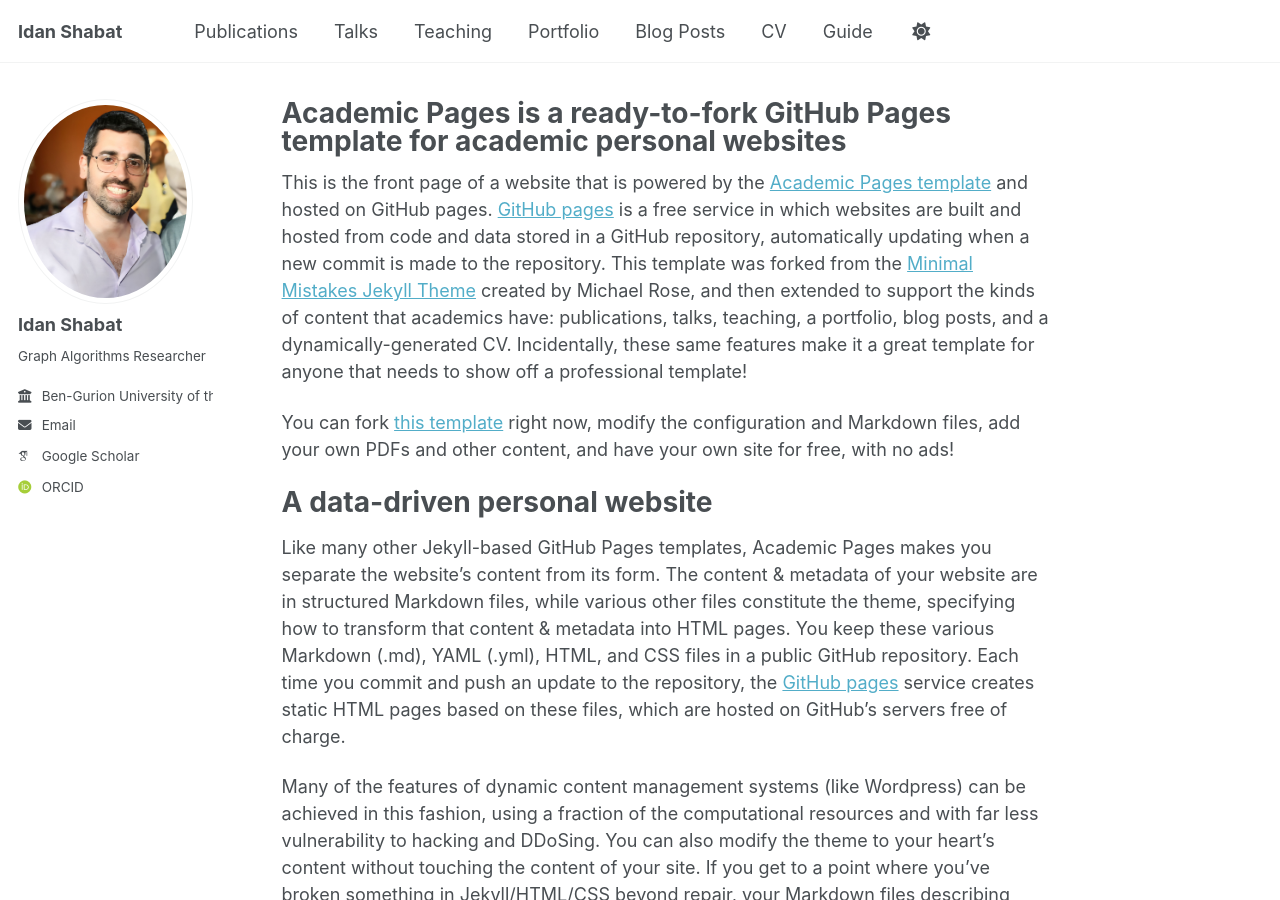
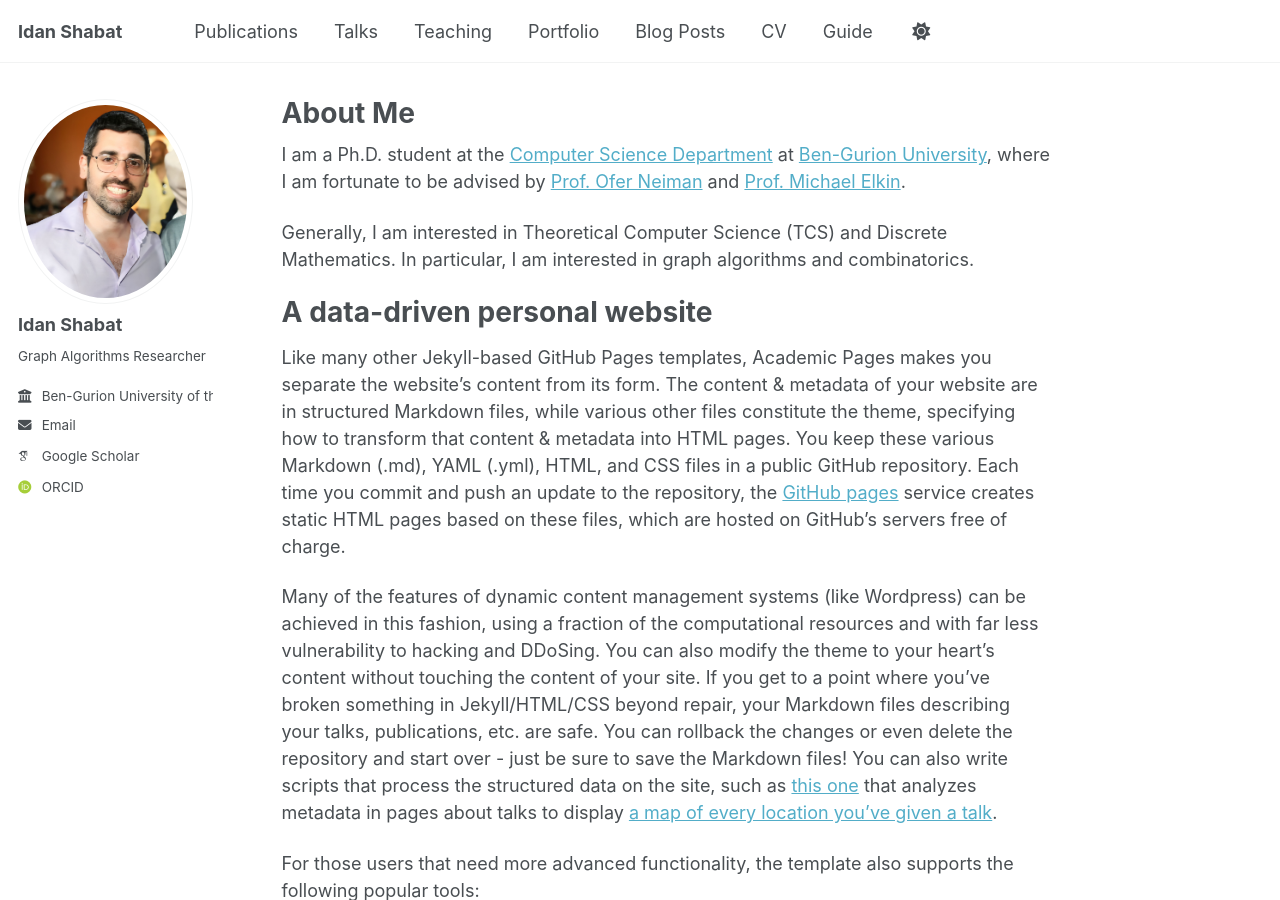
Before and after one commit to IdanShabat/idanshabat.github.io, a Jekyll site: the page built from _pages/about.md, in a window 1280 px wide and 900 px high. Built offline with Jekyll 4.4.1, drawn with Linux system fonts in a browser that asks for light colours; some web fonts are replaced; a script that is not in the unit is left out.

Commit message:
Update about.md

```diff
--- a/_pages/about.md
+++ b/_pages/about.md
@@ -1,15 +1,15 @@
 ---
 permalink: /
-title: "Academic Pages is a ready-to-fork GitHub Pages template for academic personal websites"
+title: "About Me"
 author_profile: true
 redirect_from:
   - /about/
   - /about.html
 ---
 
-This is the front page of a website that is powered by the [Academic Pages template](https://github.com/academicpages/academicpages.github.io) and hosted on GitHub pages. [GitHub pages](https://pages.github.com) is a free service in which websites are built and hosted from code and data stored in a GitHub repository, automatically updating when a new commit is made to the repository. This template was forked from the [Minimal Mistakes Jekyll Theme](https://mmistakes.github.io/minimal-mistakes/) created by Michael Rose, and then extended to support the kinds of content that academics have: publications, talks, teaching, a portfolio, blog posts, and a dynamically-generated CV. Incidentally, these same features make it a great template for anyone that needs to show off a professional template!
+I am a Ph.D. student at the [Computer Science Department](http://www.cs.bgu.ac.il/) at [Ben-Gurion University](http://www.bgu.ac.il/), where I am fortunate to be advised by [Prof. Ofer Neiman](https://www.cs.bgu.ac.il/~neimano/) and [Prof. Michael Elkin](https://www.cs.bgu.ac.il/~elkinm/).
 
- You can fork [this template](https://github.com/academicpages/academicpages.github.io) right now, modify the configuration and Markdown files, add your own PDFs and other content, and have your own site for free, with no ads!
+Generally, I am interested in Theoretical Computer Science (TCS) and Discrete Mathematics.  In particular, I am interested in graph algorithms and combinatorics.
 
 A data-driven personal website
 ======
```
